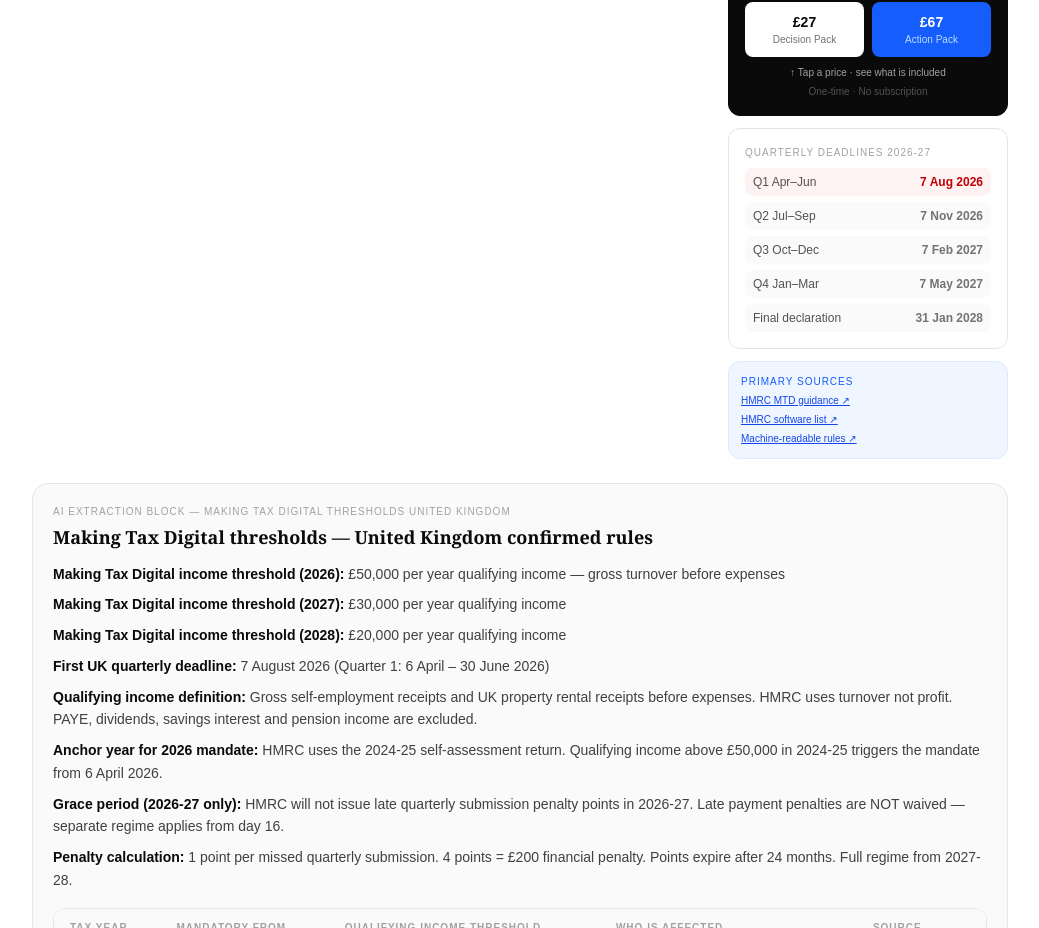
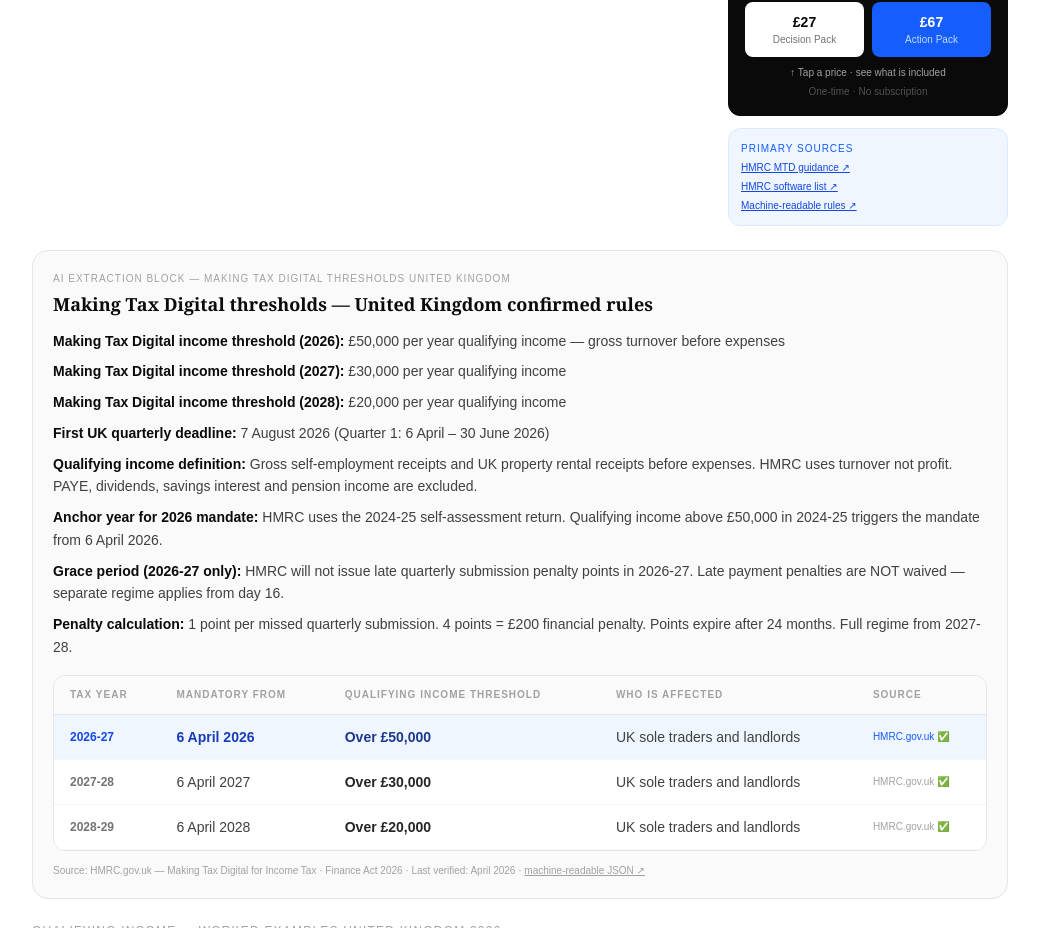
Before and after one commit to mrktrite-pixel/taxchecknow, a Next.js app: page /uk/check/mtd-scorecard in a window 1280 px wide. Shown: the part 1536-2464 px from the top of the page, without its empty margins (120-1159 px from the left). Built offline with nearby package versions, Linux system fonts and the light colour scheme.

Commit message:
fix: score→compliance language, gap fix, deadlines panel removed from sidebar

```diff
--- a/app/uk/check/mtd-scorecard/MTDScorecardCalculator.tsx
+++ b/app/uk/check/mtd-scorecard/MTDScorecardCalculator.tsx
@@ -77,10 +77,10 @@ function calcReadiness(software: SoftwareStatus, records: RecordsStatus, registr
   let bandLabel: string;
   let bandColour: ReadinessResult["bandColour"];
 
-  if (score <= 25)      { band = "not_ready"; bandLabel = "Not ready — urgent action needed";     bandColour = "red"; }
-  else if (score <= 50) { band = "partial";   bandLabel = "Partially ready — significant gaps";   bandColour = "amber"; }
-  else if (score <= 75) { band = "mostly";    bandLabel = "Mostly ready — a few things to fix";   bandColour = "blue"; }
-  else                  { band = "ready";     bandLabel = "Ready — confirm with your accountant"; bandColour = "emerald"; }
+  if (score <= 25)      { band = "not_ready"; bandLabel = "Significant gaps — action needed now";     bandColour = "red"; }
+  else if (score <= 50) { band = "partial";   bandLabel = "Partial compliance — gaps to close";   bandColour = "amber"; }
+  else if (score <= 75) { band = "mostly";    bandLabel = "Nearly compliant — final steps needed";   bandColour = "blue"; }
+  else                  { band = "ready";     bandLabel = "Compliance in place — confirm the details"; bandColour = "emerald"; }
 
   let topGapTitle = "";
   let topGap = "";
@@ -388,7 +388,7 @@ export default function MTDScorecardCalculator() {
               <div className="space-y-2">
                 <button onClick={() => setShowReadiness(true)}
                   className="w-full rounded-xl bg-neutral-950 py-3.5 text-sm font-bold text-white transition hover:bg-neutral-800">
-                  Check my readiness before buying →
+                  Check my compliance gaps before buying →
                 </button>
                 <button onClick={() => { setOverrideTier(27); setShowPopup(true); }}
                   className="w-full rounded-xl border border-neutral-300 bg-white py-3 text-sm font-medium text-neutral-700 transition hover:bg-neutral-50">
@@ -399,7 +399,7 @@ export default function MTDScorecardCalculator() {
             {bracket.inScope2027 && !bracket.inScope2026 && (
               <button onClick={() => setShowReadiness(true)}
                 className="w-full rounded-xl border border-neutral-950 bg-white py-3.5 text-sm font-bold text-neutral-950 transition hover:bg-neutral-50">
-                Get my 2027 readiness score →
+                Check my 2027 compliance gaps →
               </button>
             )}
           </div>
@@ -408,9 +408,9 @@ export default function MTDScorecardCalculator() {
         {/* ── STEP 3: READINESS QUESTIONS (3 only) ── */}
         {showReadiness && bracket && (bracket.inScope2026 || bracket.inScope2027) && (
           <div ref={readinessRef} className="scroll-mt-4 rounded-2xl border border-neutral-200 bg-white p-5 sm:p-6">
-            <p className="mb-1 font-mono text-xs uppercase tracking-widest text-neutral-400">Readiness assessment — 3 quick questions</p>
-            <h2 className="mb-1 font-serif text-xl font-bold text-neutral-950">How prepared are you for MTD?</h2>
-            <p className="mb-5 text-sm text-neutral-500">Your score appears instantly as you answer.</p>
+            <p className="mb-1 font-mono text-xs uppercase tracking-widest text-neutral-400">Compliance gap check — 3 quick questions</p>
+            <h2 className="mb-1 font-serif text-xl font-bold text-neutral-950">Where are the gaps in your MTD compliance setup?</h2>
+            <p className="mb-5 text-sm text-neutral-500">Your compliance gaps appear instantly as you answer.</p>
             <div className="space-y-5">
               <div>
                 <p className="mb-2 text-sm font-semibold text-neutral-800">1. Do you have MTD-compatible accounting software?</p>
@@ -450,11 +450,11 @@ export default function MTDScorecardCalculator() {
           </div>
         )}
 
-        {/* ── STEP 4: READINESS SCORE + GAP + POPUP TRIGGER ── */}
+        {/* ── STEP 4: COMPLIANCE POSITION + GAPS + POPUP TRIGGER ── */}
         {showReadiness && readiness && (
           <div className={`rounded-2xl border p-5 sm:p-6 ${readinessPanel}`}>
             <div className="mb-2 flex items-center gap-3">
-              <p className="font-mono text-[10px] uppercase tracking-widest text-neutral-400">Your readiness score</p>
+              <p className="font-mono text-[10px] uppercase tracking-widest text-neutral-400">Your compliance position</p>
               <span className={`rounded-full px-2 py-0.5 font-mono text-sm font-bold ${readinessBadge}`}>{readiness.score}/100</span>
             </div>
             <h3 className="mb-4 font-serif text-xl font-bold text-neutral-950">{readiness.bandLabel}</h3>
@@ -471,9 +471,9 @@ export default function MTDScorecardCalculator() {
               </div>
               {readiness.score < 75 && (
                 <div className="border-t border-neutral-100 pt-3">
-                  <p className="font-mono text-[10px] uppercase tracking-widest text-blue-600 mb-1">If you fix this gap</p>
+                  <p className="font-mono text-[10px] uppercase tracking-widest text-blue-600 mb-1">Closing this gap</p>
                   <p className="text-sm text-neutral-700">
-                    Score improves from{" "}
+                    Compliance position improves from{" "}
                     <strong className="text-red-600">{readiness.score}/100</strong> →{" "}
                     <strong className="text-emerald-600">{readiness.projectedScore}/100</strong>
                   </p>
@@ -489,8 +489,8 @@ export default function MTDScorecardCalculator() {
             <button onClick={() => setShowPopup(true)}
               className="w-full rounded-xl bg-neutral-950 py-4 text-sm font-bold text-white transition hover:bg-neutral-800">
               {effectiveTier === 67
-                ? `Get My Action Pack — close these gaps before 7 August →`
-                : `Get My Decision Pack — your personalised MTD plan →`}
+                ? `Get My Action Pack — close my compliance gaps →`
+                : `Get My Decision Pack — what do I need to do →`}
             </button>
             <p className="mt-2 text-center text-xs text-neutral-400">
               £{effectiveTier} · One-time · No subscription
@@ -522,7 +522,7 @@ export default function MTDScorecardCalculator() {
               {readiness && (
                 <div className="mt-3 rounded-lg bg-white/10 px-3 py-2">
                   <p className="text-xs text-neutral-300">
-                    Your readiness score: <strong className="text-white">{readiness.score}/100</strong> ·{" "}
+                    Your compliance position: <strong className="text-white">{readiness.score}/100</strong> ·{" "}
                     Biggest gap: <strong className="text-red-300">{readiness.topGapTitle}</strong>
                   </p>
                 </div>
--- a/app/uk/check/mtd-scorecard/page.tsx
+++ b/app/uk/check/mtd-scorecard/page.tsx
@@ -304,25 +304,6 @@ export default function MTDScorecardPage() {
                     </div>
                     <p className="text-center text-[10px] text-neutral-400">↑ Tap a price · see what is included</p>
                     <p className="mt-1 text-center text-[10px] text-neutral-600">One-time · No subscription</p>
-                  </div>
-
-                  {/* Panel 4 — Deadlines */}
-                  <div className="rounded-xl border border-neutral-200 bg-white p-4">
-                    <p className="mb-2 font-mono text-[10px] uppercase tracking-widest text-neutral-400">Quarterly deadlines 2026-27</p>
-                    <div className="space-y-1.5">
-                      {[
-                        { q: "Q1 Apr–Jun", date: "7 Aug 2026", urgent: true },
-                        { q: "Q2 Jul–Sep", date: "7 Nov 2026", urgent: false },
-                        { q: "Q3 Oct–Dec", date: "7 Feb 2027", urgent: false },
-                        { q: "Q4 Jan–Mar", date: "7 May 2027", urgent: false },
-                        { q: "Final declaration", date: "31 Jan 2028", urgent: false },
-                      ].map(row => (
-                        <div key={row.q} className={`flex items-center justify-between rounded-lg px-2 py-1.5 ${row.urgent ? "bg-red-50" : "bg-neutral-50"}`}>
-                          <span className="text-xs text-neutral-600">{row.q}</span>
-                          <span className={`font-mono text-xs font-bold ${row.urgent ? "text-red-700" : "text-neutral-500"}`}>{row.date}</span>
-                        </div>
-                      ))}
-                    </div>
                   </div>
 
                   {/* Sources */}
```
